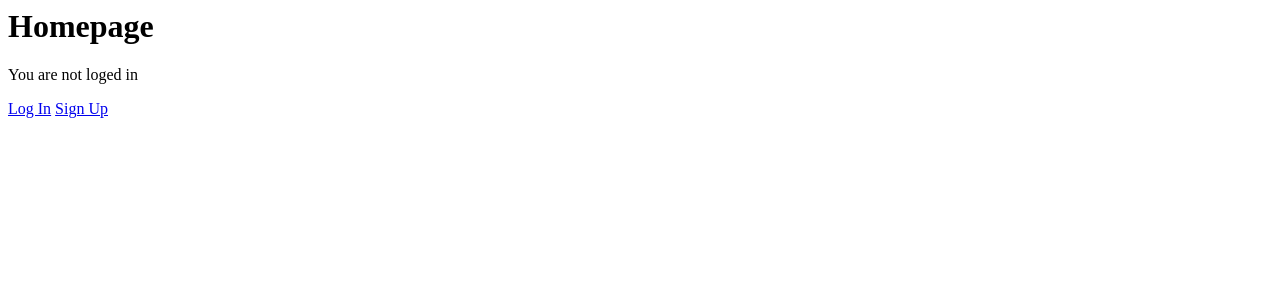
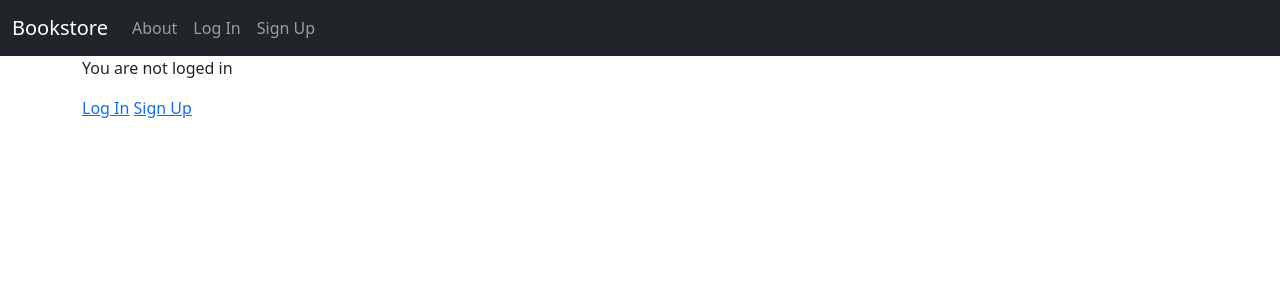
Before and after one commit to cmmasaba/bookstore, a Django app: page / in a window 1280 px wide. Shown: the top 300 px of the page. Run offline with Django 5.2, Linux system fonts and the light colour scheme.

Commit message:
Added bootstrap formatting

```diff
--- a/templates/base.html
+++ b/templates/base.html
@@ -1,15 +1,49 @@
-<DOCTYPE html>
-    <html lang="en">
+{% load static %}
+<!DOCTYPE html>
+<html>
     <head>
-            <meta charset="UTF-8">
-            <meta name="viewport" content="width=device-width initial-scale=1.0">
-            <title>{% block title %}Home{% endblock title %}</title>
+        <meta charset="utf-8">
+        <title>{% block title %}Bookstore{% endblock title %}</title>
+        <!-- Bootstrap CSS -->
+        <link href="https://cdn.jsdelivr.net/npm/bootstrap@5.1.3/dist/css/bootstrap.min.css" rel="stylesheet" integrity="sha384-1BmE4kWBq78iYhFldvKuhfTAU6auU8tT94WrHftjDbrCEXSU1oBoqyl2QvZ6jIW3" crossorigin="anonymous">
+        <!-- CSS -->
+        <link rel="stylesheet" href="{% static 'styles/base.css' %}">
     </head>
     <body>
-            <dive class="container">
+        <nav class="navbar navbar-expand-md navbar-dark fixed-top bg-dark">
+            <div class="container-fluid">
+                <a class="navbar-brand" href="{% url 'home' %}">Bookstore</a>
+                <button class="navbar-toggler" type="button" data-bs-toggle="collapse" data-bs-target="#navbarCollapse" aria-controls="navbarCollapse" aria-expanded="false" aria-label="Toggle navigation">
+                    <span class="navbar-toggler-icon"></span>
+                </button>
+                <div class="collapse navbar-collapse" id="navbarCollapse">
+                    <ul class="navbar-nav me-auto mb-2 mb-md-0">
+                        <li class="nav-item">
+                            <a class="nav-link" href="{% url 'about' %}">About</a>
+                        </li>
+                        {% if user.is_authenticated %}
+                        <li class="nav-item">
+                            <form action="{% url 'logout' %}" method="post">
+                                {% csrf_token %}
+                                <button type="submit">Log out</button>
+                            </form>
+                        </li>
+                        {% else %}
+                        <li class="nav-item">
+                            <a class="nav-link" href="{% url 'login' %}">Log In</a>
+                        </li>
+                        <li class="nav-item">
+                            <a class="nav-link" href="{% url 'signup' %}">Sign Up</a>
+                        </li>
+                        {% endif %}
+                    </ul>
+                </div>
+            </div>
+        </nav>
+        <div class="container">
             {% block content %}
             {% endblock content %}
-            </dive>
+        </div>
+        <script src="https://cdn.jsdelivr.net/npm/bootstrap@5.1.3/dist/js/bootstrap.bundle.min.js" integrity="sha384-ka7Sk0Gln4gmtz2MlQnikT1wXgYsOg+OMhuP+IlRH9sENBO0LRn5q+8nbTov4+1p" crossorigin="anonymous"></script>
     </body>
 </html>
-</DOCTYPE>
```
Lines whose indentation alone changed are shown as unchanged.
